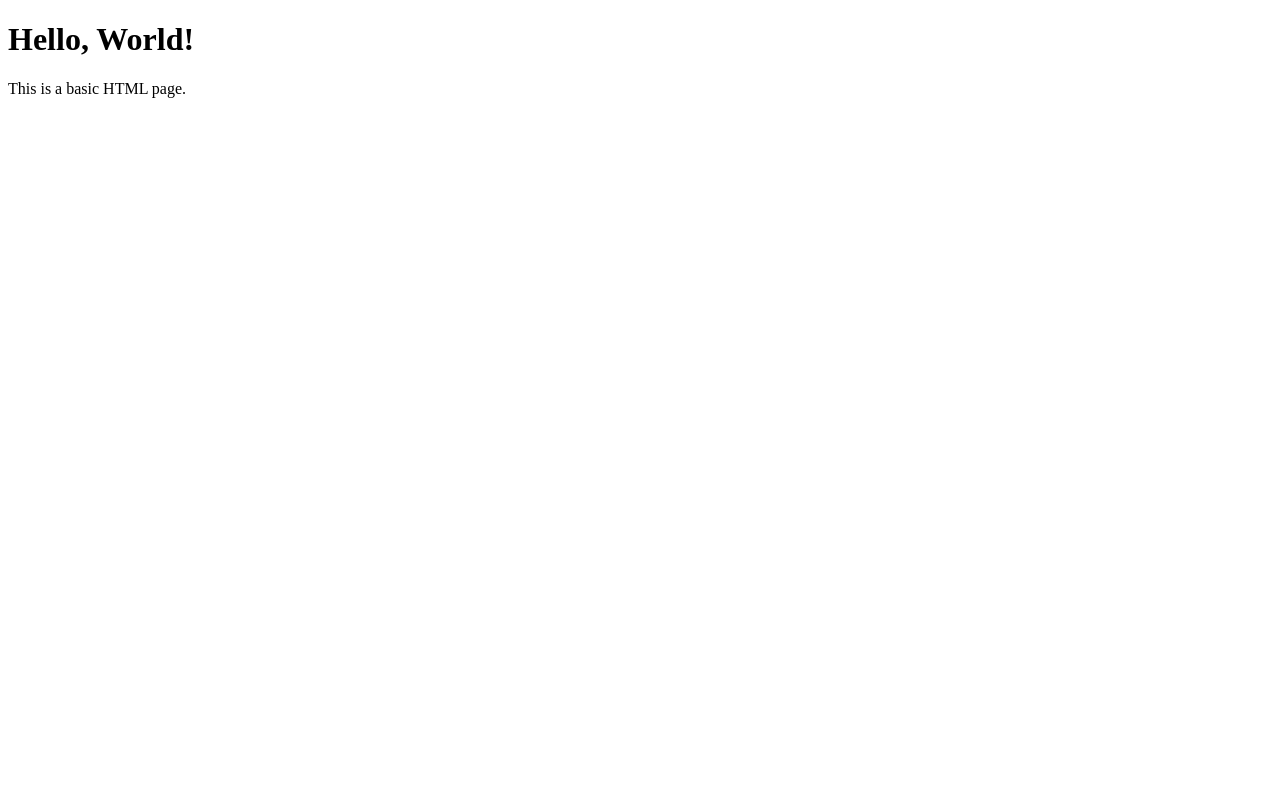
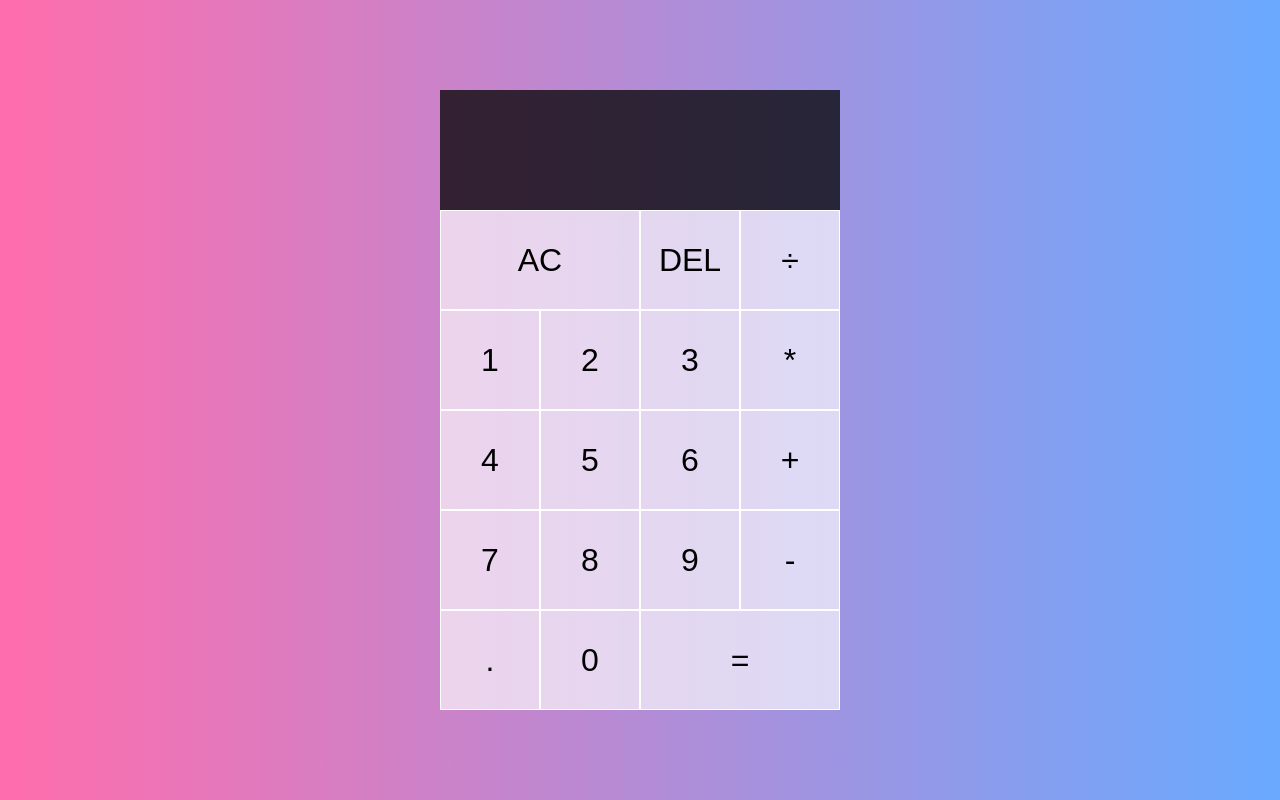
Before and after one commit to jwonges/calculator, a plain HTML site: page index.html in a window 1280 px wide. Drawn offline with Linux system fonts and the light colour scheme.

Commit message:
HTML and CSS

```diff
--- a/index.html
+++ b/index.html
@@ -4,20 +4,43 @@
 <head>
     <meta charset="UTF-8">
     <meta name="viewport" content="width=device-width, initial-scale=1.0">
-    <title>Your Page Title</title>
-    <!-- You can add additional meta tags, link to stylesheets, or include scripts in the head section -->
+    <meta http-equiv="X-UA-Compatible" content="ie=edge">
+    <title>Calculator</title>
+    <link href="style.css" rel="stylesheet">
+    <script src="script.js" defer></script>
 </head>
 
 <body>
-    <!-- Your content goes here -->
-
-    <h1>Hello, World!</h1>
-    <p>This is a basic HTML page.</p>
-
-    <!-- You can add more HTML elements as needed -->
-
-    <!-- Optional: Include JavaScript at the end for better performance -->
-    <!-- <script src="your-script.js"></script> -->
+    <div class="calculator-grid">
+        <!-- Output -->
+        <div class="output">
+            <div class="previous-operand"></div>
+            <div class="current-operand"></div>
+        </div>
+        <!-- Input buttons row 1-->
+        <button class="span-two">AC</button>
+        <button>DEL</button>
+        <button>÷</button>
+        <!-- Input buttons row 2-->
+        <button>1</button>
+        <button>2</button>
+        <button>3</button>
+        <button>*</button>
+        <!-- Input buttons row 3-->
+        <button>4</button>
+        <button>5</button>
+        <button>6</button>
+        <button>+</button>
+        <!-- Input buttons row 4-->
+        <button>7</button>
+        <button>8</button>
+        <button>9</button>
+        <button>-</button>
+        <!-- Input buttons row 5-->
+        <button>.</button>
+        <button>0</button>
+        <button class="span-two">=</button>
+    </div>
 </body>
 
 </html>
--- a/style.css
+++ b/style.css
@@ -0,0 +1,59 @@
+*, *::before, *::after {
+    box-sizing: border-box;
+    font-family: Arial, Helvetica, sans-serif;
+    font-weight: normal;
+}
+
+body {
+    padding: 0;
+    margin: 0;
+    background: linear-gradient(to right, #ff6dac, #69aaff)
+}
+
+.calculator-grid {
+    display: grid;
+    justify-content: center;
+    align-content: center;
+    min-height: 100vh;
+    grid-template-columns: repeat(4, 100px);
+    grid-template-rows: minmax(120px, auto) repeat(5, 100px);
+
+}
+
+.calculator-grid button {
+    cursor: pointer;
+    font-size: 2rem;
+    border: 1px solid white;
+    outline: none;
+    background-color: rgba(255, 255, 255, .65);
+}
+
+.calculator-grid button:hover {
+    background-color: rgba(255, 255, 255, .9);
+}
+
+.span-two {
+    grid-column: span 2;
+}
+
+.output {
+    grid-column: 1 / -1;
+    background-color: rgba(0, 0, 0, .75);
+    display: flex;
+    align-items: flex-end;
+    justify-content: space-around;
+    flex-direction: column;
+    padding: 10px;
+    word-wrap: break-word;
+    word-break: break-all;
+}
+
+.output .previous-operand {
+    color: rgba(255, 255, 255, .75);
+    font-size: 1.5rem;
+}
+
+.output .current-operand {
+    color: white;
+    font-size: 2.5rem;
+}
```
